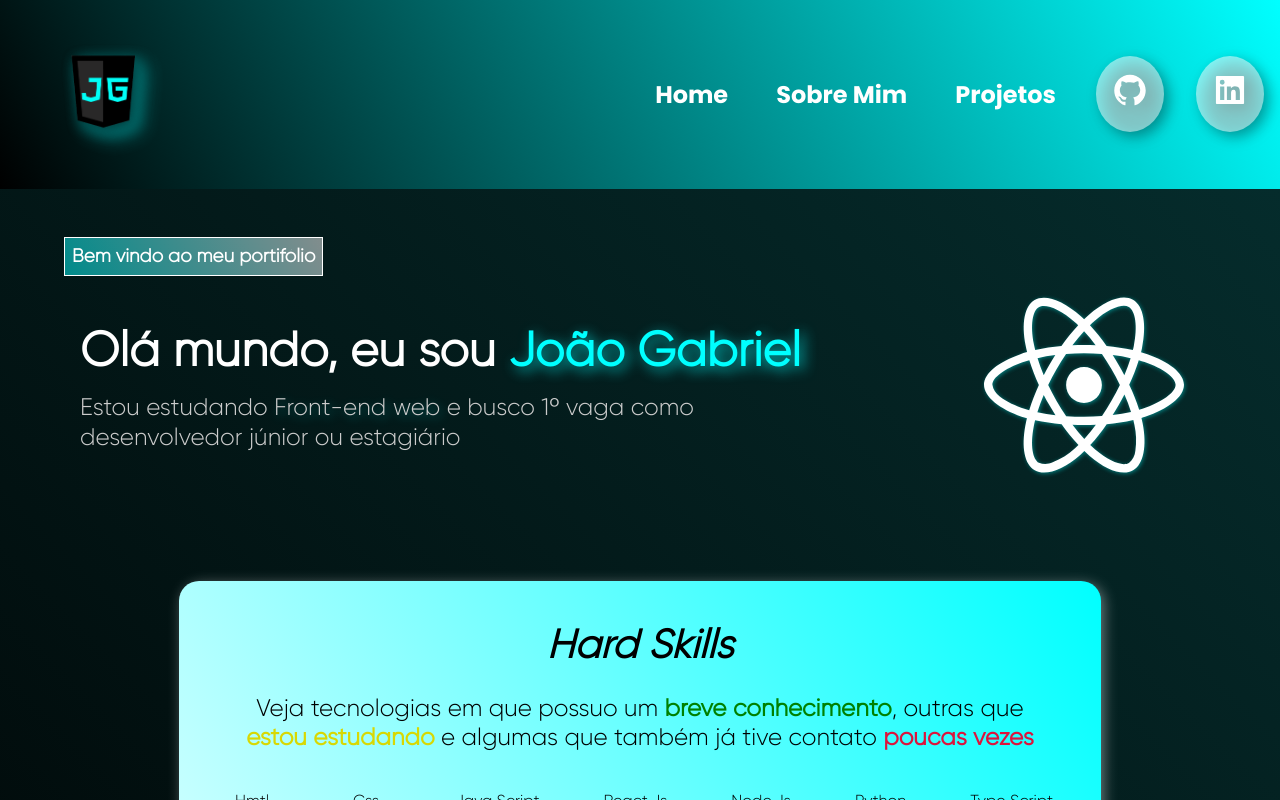
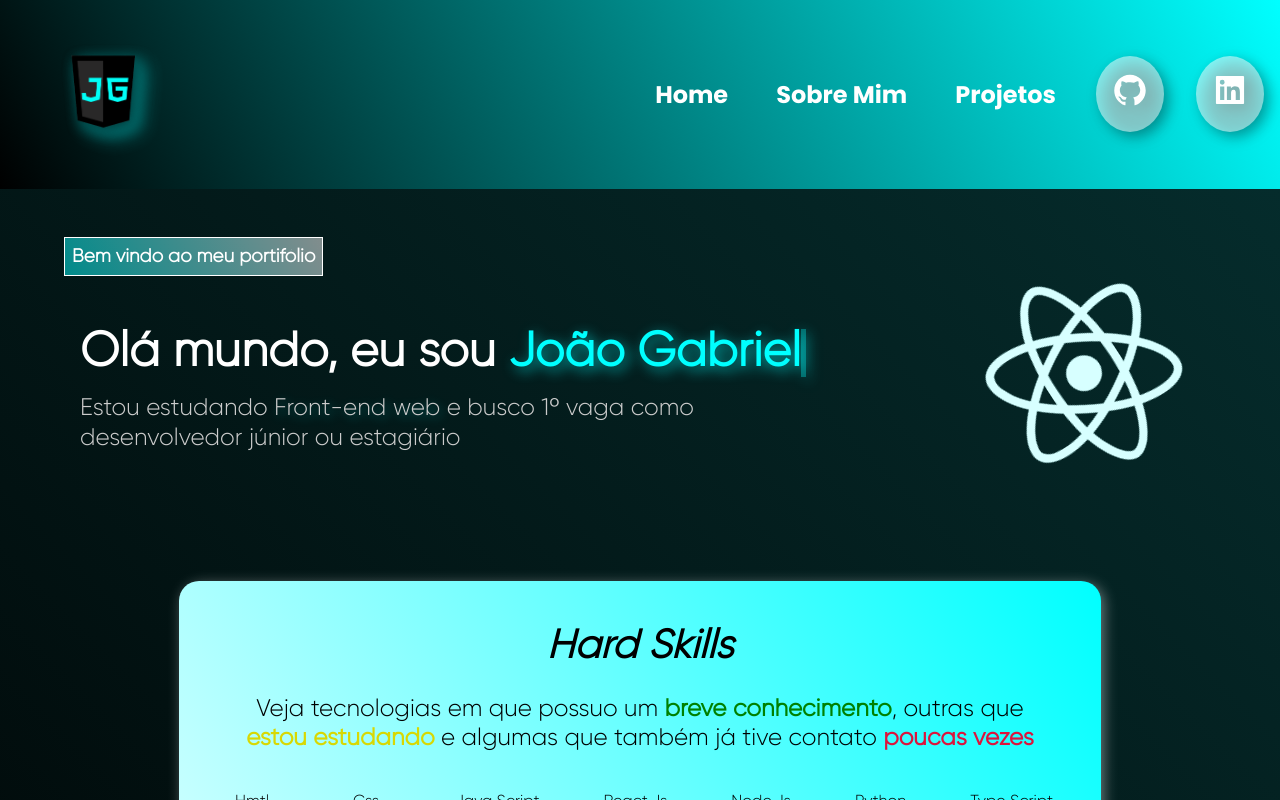
Before and after one commit to oAoj1/Portfolio, a React (Vite) app: page / in a window 1280 px wide. Shown: the top 800 px of the page. Built offline with nearby package versions, Linux system fonts and the light colour scheme.

Commit message:
animaçoes

```diff
--- a/src/Components/Section/Section.css
+++ b/src/Components/Section/Section.css
@@ -2,6 +2,37 @@
     width: 100%;
     margin:2em auto;
     max-width: 90%;
+}
+
+@keyframes typing{
+    from{
+        width: 0;
+    }
+}
+
+@keyframes blinking{
+    50%{
+        border-color: transparent;
+    }
+}
+
+@keyframes glowing{
+    50%{
+        filter: drop-shadow(3px 3px 5px rgba(0,255,255,1));
+    }
+}
+
+@keyframes rotate {
+    50%{
+        transform: rotate(360deg);
+        color:#00ffff ;
+    }
+}
+
+@keyframes float {
+    50%{
+        transform: translateY(-15px);
+    }
 }
 
 .infoContent{
@@ -32,13 +63,15 @@
 
 .reactLogoContent{
     margin-right: 2em;
+    animation: float 5s infinite;
 }
 
 .reactLogoContent svg{
     color: #fff;
     width: 200px;
     height: 200px;
-    animation: glowing 3.5s ease-in-out infinite;
+    animation: rotate 3.5s infinite,
+    glowing 3.5s infinite;
 }
 
 .joaoContent h1{
@@ -48,9 +81,15 @@
 }
 
 .joaoContent h1 span{
+    width: 10ch;
+    white-space: nowrap;
+    overflow: hidden;
     color: #00ffff;
+    border-right: 5px solid #00ffff;
     filter: drop-shadow(5px 5px 7px rgba(0,255,255,0.5));
-    animation: glowing 3.5s ease-in-out infinite,spining 3s ease-in-out infinite;
+    animation: typing 2s steps(10),
+    blinking 1s infinite,
+    glowing 2s infinite;
 }
 
 .joaoContent p{
@@ -59,24 +98,6 @@
     margin-top: 0.3em;
     color: #ccc;
     font-size: 1.5em;
-}
-
-@keyframes glowing{
-    0%{
-        filter: drop-shadow(3px 3px 5px rgba(0,255,255,0.1));
-    }
-    50%{
-        filter: drop-shadow(3px 3px 5px rgba(0,255,255,1));
-    }
-}
-
-@keyframes spining{
-    from{
-        transform: rotate(180deg);
-    }
-    to{
-        transform: rotate(360deg);
-    }
 }
 
 .joaoContent p span{
```
